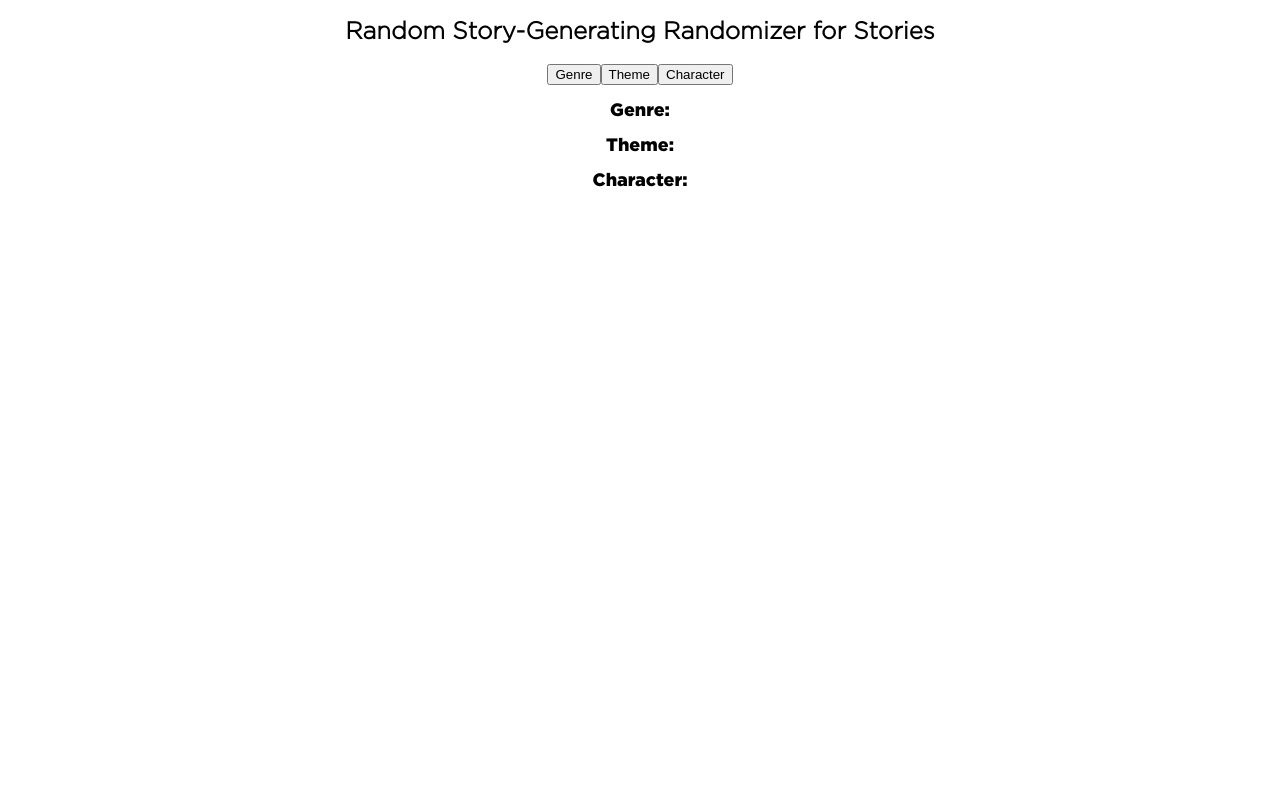
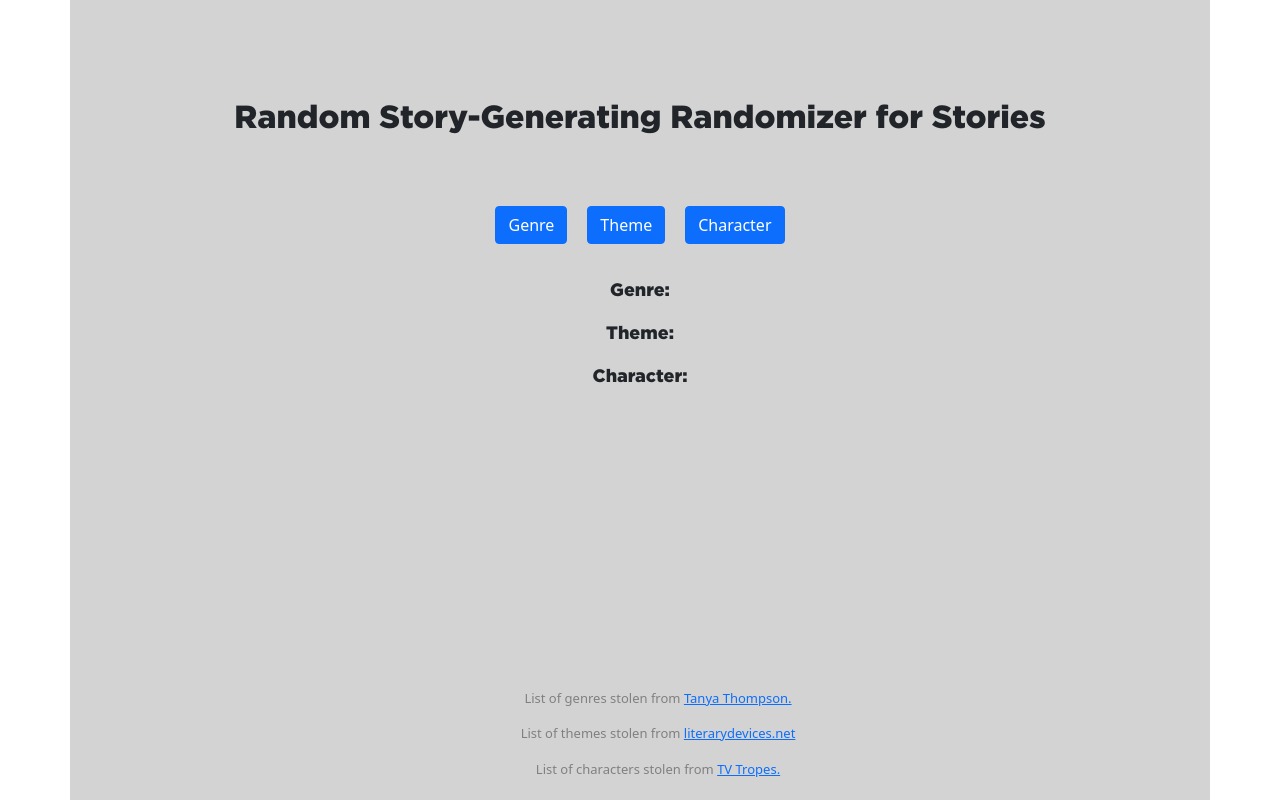
Before and after one commit to robotlions/storydice, a React (Create React App) app: page / in a window 1280 px wide. Built offline with nearby package versions, Linux system fonts and the light colour scheme.

Commit message:
adds styling and data

```diff
--- a/package.json
+++ b/package.json
@@ -6,7 +6,9 @@
     "@testing-library/jest-dom": "^5.16.1",
     "@testing-library/react": "^12.1.2",
     "@testing-library/user-event": "^13.5.0",
+    "bootstrap": "^5.1.3",
     "react": "^17.0.2",
+    "react-bootstrap": "^2.1.1",
     "react-dom": "^17.0.2",
     "react-scripts": "5.0.0",
     "web-vitals": "^2.1.4"
--- a/src/App.css
+++ b/src/App.css
@@ -1,6 +1,30 @@
-.App {
-  font-family: 'Gotham Light', sans-serif;
+
+
+.buttonRow Button{
+  margin: 10px;
+}
+
+.container{
+  padding-top: 100px;
   text-align: center;
+  background-color: lightgray;
+  min-height: 100vh;
+}
+
+.creditsRow{
+  font-size: small;
+  color: gray;
+  position: absolute;
+  bottom: 5px;
+  width: 90%
+}
+
+h2{
+  font-family: 'Gotham Black';
+}
+
+.header{
+  margin-bottom: 50px;
 }
 
 .headingName{
@@ -14,6 +38,7 @@
   font-size: large;
 }
 
+
 @font-face {
   font-family: 'Gotham Light';
   src: url('../src/fonts/GothamPro-Light.woff');
--- a/src/App.js
+++ b/src/App.js
@@ -1,10 +1,11 @@
-import logo from './logo.svg';
 import './App.css';
 import {useState} from 'react';
-import react from 'react';
 import {genreList} from './genres';
 import {themeList} from './themes';
 import {characterList} from './characters';
+import {Button, Container} from 'react-bootstrap';
+
+import 'bootstrap/dist/css/bootstrap.css';
 
 function App() {
 
@@ -33,16 +34,26 @@ function doRandom(min, max) {
   }
 
   return (
-    <div className="App">
+      <div className="container">
+      <div className="row header">
       <h2>Random Story-Generating Randomizer for Stories</h2>
-      <button onClick={()=>doGenre()}>Genre</button>
-      <button onClick={()=>doTheme()}>Theme</button>
-      <button onClick={()=>doCharacter()}>Character</button>
+      </div>
+      <div className="buttonRow">
+      <Button onClick={()=>doGenre()}>Genre</Button>
+      <Button onClick={()=>doTheme()}>Theme</Button>
+      <Button onClick={()=>doCharacter()}>Character</Button>
+      </div>
       <br/>
       <p className="headingName">Genre: <span className="generatedString">{generatedGenre}</span></p>
       <p className="headingName">Theme: <span className="generatedString">{generatedTheme}</span></p>
       <p className="headingName">Character: <span className="generatedString">{generatedCharacter}</span></p>
-
+<br/>
+<br/>
+<div className="creditsRow">
+<p>List of genres stolen from <a href="https://www.servicescape.com/blog/144-genres-and-subgenres-for-fiction-writing">Tanya Thompson.</a></p>
+<p>List of themes stolen from <a href="https://literarydevices.net/a-huge-list-of-common-themes/">literarydevices.net</a></p>
+<p>List of characters stolen from <a href="https://tvtropes.org/pmwiki/pmwiki.php/Main/ArchetypalCharacter">TV Tropes.</a></p>
+   </div>
     </div>
   );
 }
--- a/src/characters.js
+++ b/src/characters.js
@@ -1,3 +1,100 @@
 export const characterList = [
-    "A random character",
+"All-Loving Hero",
+"The Antagonist",
+"Anthropomorphic Personification",
+"Anti-Hero",
+"The Archmage",
+"Audience Surrogate",
+"Barefoot Sage",
+"Big Fun",
+"Blind Seer",
+"Blue-Collar Warlock",
+"Bruiser with a Soft Center",
+"The Champion",
+"The Chosen One",
+"The Chooser of The One",
+"Classical Hunter",
+"Classic Villain",
+"Commander Contrarian",
+"The Conscience",
+"The Corrupter",
+"The Cynic",
+"The Dragonslayer",
+"The Drunken Sailor",
+"Dumb Muscle",
+"Eccentric Mentor",
+"Enigmatic Empowering Entity",
+"Evil Overlord",
+"The Fair Folk",
+"False Prophet",
+"Father Neptune",
+"The Ferryman",
+"The Fool",
+"Fool for Love",
+"Genki Girl",
+"Gentle Giant",
+"The Good King",
+"Granny Classic",
+"The Grotesque",
+"Herald",
+"The Hero",
+"Heroic Wannabe",
+"The High Queen",
+"Higher Self",
+"Hunter of Monsters",
+"Ideal Hero",
+"The Idealist",
+"Ineffectual Loner",
+"Jeanne d'Archétype",
+"Keet",
+"The Kirk",
+"The Klutz",
+"Knight in Shining Armor",
+"Lady and Knight",
+"Loser Archetype",
+"Lovable Rogue",
+"Madonna Archetype",
+"Magical Barefooter",
+"The McCoy",
+"Mentor Archetype",
+"Messianic Archetype",
+"Mock Millionaire",
+"Modern Major General",
+"Moses Archetype",
+"My Girl Back Home",
+"Obstructive Bureaucrat",
+"Oedipus Complex",
+"Old Soldier",
+"The Paladin",
+"The Paragon",
+"The Patriarch",
+"Person of Mass Destruction",
+"The Pollyanna",
+"Powers That Be",
+"Prince Charming",
+"Princess Classic",
+"The Protagonist",
+"A Protagonist Shall Lead Them (a.k.a. Leader Archetype)",
+"Rebel Leader",
+"Rebellious Spirit",
+"Reluctant Monster",
+"Satanic Archetype",
+"Seeker Archetype",
+"Shadow Archetype",
+"Sidekick",
+"The Sociopath",
+"The Spock",
+"Star-Crossed Lovers",
+"The Storyteller",
+"Threshold Guardians",
+"Turn Coat",
+"The Trickster",
+"Wicked Stepmother",
+"Wicked Witch",
+"Witch Classic",
+"Wizard Classic",
+"Wolf Man",
+"World's Best Warrior",
+"World's Most Beautiful Woman",
+"World's Strongest Man",
 ]
--- a/src/genres.js
+++ b/src/genres.js
@@ -7,5 +7,104 @@ export const genreList = [
     "Espionage",
     "Pot-boiler",
     "Drama",
-    ""
+    "Alternate History",
+    "Contemporary Fantasy",
+    "Dark Fantasy",
+    "Fairy Tale",
+    "Fantasy of Manners",
+    "Heroic Fantasy",
+    "High Fantasy",
+    "Historical Fantasy",
+    "Low Fantasy",
+    "Magical Realism",
+    "Mythic Fantasy",
+    "Superhero",
+    "Sword and Sorcery",
+    "Urban Fantasy",
+    "Comedy Horror",
+    "Creepy Kids Horror",
+    "Gothic Horror",
+    "Hauntings",
+    "Historical Horror",
+    "Lovecraftian",
+    "Man-made Horror",
+    "Monsters",
+    "Mythic Horror",
+    "Occult Horror",
+    "Psychological Horror",
+    "Quiet Horror",
+    "Amateur Sleuth",
+    "Bumbling Detective",
+    "Caper",
+    "Cozy Mystery",
+    "Hardboiled",
+    "Historical Mystery",
+    "Howdunit",
+    "Locked Room Mystery",
+    "Multicultural and Diverse Mystery",
+    "Paranormal Mystery",
+    "Police Procedural",
+    "Private Detective",
+    "Whodunit",
+    "Aliens",
+    "Alternate History",
+    "Alternate/Parallel Universe",
+    "Apocalyptic/Post-Apocalyptic",
+    "Biopunk",
+    "Colonization Science Fiction",
+    "Comedy Science Fiction",
+    "Cyberpunk",
+    "Dying Earth",
+    "Dystopia",
+    "Galactic Empire",
+    "Generation Ship Science Fiction",
+    "Immortality",
+    "Lost Worlds",
+    "Military Science Fiction",
+    "Mind Transfer",
+    "Mundane Science Fiction",
+    "Mythic Science Fiction",
+    "Nanopunk",
+    "Robots/A.I.",
+    "Science Fantasy",
+    "Science Horror",
+    "Slipstream Science Fiction",
+    "Soft Science Fiction",
+    "Space Exploration",
+    "Space Opera",
+    "SpyFi",
+    "Steampunk",
+    "Time Travel",
+    "Utopia",
+    "Action Thriller",
+    "Comedy Thriller",
+    "Conspiracy",
+    "Crime Thriller",
+    "Disaster Thriller",
+    "Espionage Thriller",
+    "Forensic Thriller",
+    "Historical Thriller/Suspense",
+    "Legal Thriller/Suspense",
+    "Medical Thriller/Suspense",
+    "Military Thriller/Suspense",
+    "Mystery Thriller",
+    "Paranormal Thriller/Suspense",
+    "Political Thriller/Suspense",
+    "Psychological Thriller/Suspense",
+    "Religious Thriller/Suspense",
+    "Technothriller",
+    "Bounty Hunters Western",
+    "Cattle Drive",
+    "Comedy Western",
+    "Gold Rush",
+    "Gunfighters",
+    "Land Rush Western",
+    "Lawmen",
+    "Mountain Men Western",
+    "Outlaws Western",
+    "Prairie Settlement Western",
+    "Revenge Western",
+    "Wagon Train",
+    "Revenge",
+
 ]
--- a/src/themes.js
+++ b/src/themes.js
@@ -1,3 +1,95 @@
 export const themeList = [
-    "A random theme",
-]
+"Capitalism – effect on the individual",
+"Change of power – necessity",
+"Change versus tradition",
+"Chaos and order",
+"Character – destruction, building up",
+"Circle of life",
+"Coming of age",
+"Communication – verbal and nonverbal",
+"Companionship as salvation",
+"Convention and rebellion",
+"Dangers of ignorance",
+"Darkness and light",
+"Death – inevitable or tragedy",
+"Desire to escape",
+"Destruction of beauty",
+"Disillusionment and dreams",
+"Displacement",
+"Empowerment",
+"Emptiness of attaining false dream",
+"Everlasting love",
+"Evils of racism",
+"Facing darkness",
+"Facing reality",
+"Fading beauty",
+"Faith versus doubt",
+"Family – blessing or curse",
+"Fate and free will",
+"Fear of failure",
+"Female roles",
+"Fulfillment",
+"Good versus bad",
+"Greed as downfall",
+"Growing up – pain or pleasure",
+"Hazards of passing judgment",
+"Heartbreak of betrayal",
+"Heroism – real and perceived",
+"Hierarchy in nature",
+"Identity crisis",
+"Illusion of power",
+"Immortality",
+"Individual versus society",
+"Inner versus outer strength",
+"Injustice",
+"Isolation",
+"Isolationism – hazards",
+"Knowledge versus ignorance",
+"Loneliness as destructive force",
+"Losing hope",
+"Lost honor",
+"Lost love",
+"Love and sacrifice",
+"Man against nature",
+"Materialism as downfall",
+"Motherhood",
+"Names – power and significance",
+"Nationalism – complications",
+"Nature as beauty",
+"Necessity of work",
+"Oppression of women",
+"Optimism – power or folly",
+"Overcoming – fear, weakness, vice",
+"Patriotism – positive side or complications",
+"Power and corruption",
+"Power of silence",
+"Power of tradition",
+"Power of wealth",
+"Power of words",
+"Pride and downfall",
+"Progress – real or illusion",
+"Quest for discovery",
+"Quest for power",
+"Rebirth",
+"Reunion",
+"Role of men",
+"Role of Religion – virtue or hypocrisy",
+"Role of women",
+"Self – inner and outer",
+"Self-awareness",
+"Self-preservation",
+"Self-reliance",
+"Social mobility",
+"Technology in society – good or bad",
+"Temporary nature of physical beauty",
+"Temptation and destruction",
+"Totalitarianism",
+"Vanity as downfall",
+"Vulnerability of the meek",
+"Vulnerability of the strong",
+"War – glory, necessity, pain, tragedy",
+"Will to survive",
+"Wisdom of experience",
+"Working class struggles",
+"Youth and beauty",
+];
```
Also changed, not shown: 1 other file (tests, documents, lock files or other folders).
